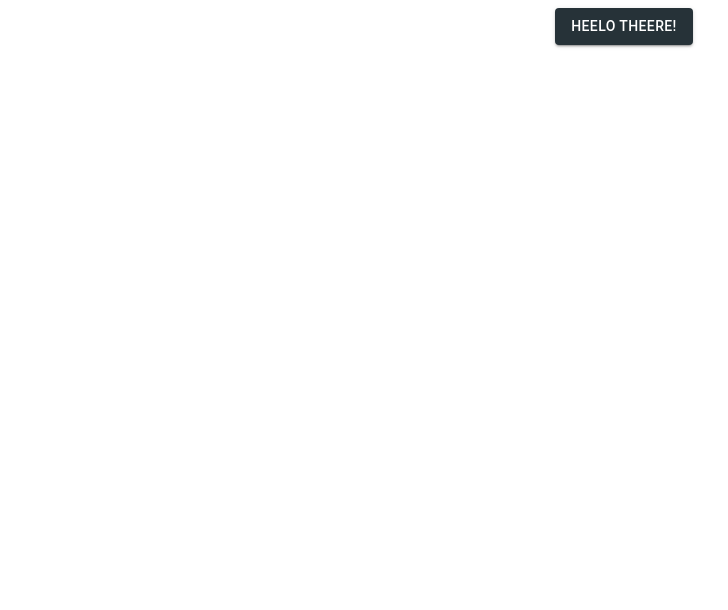
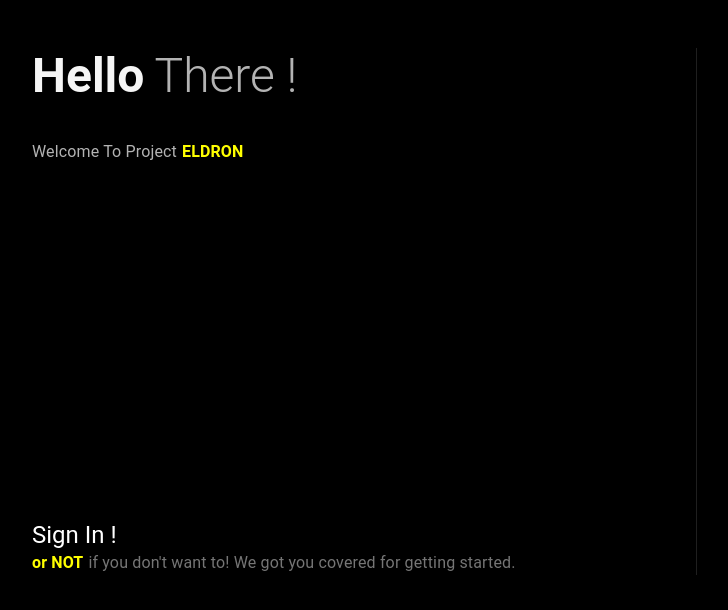
Before and after one commit to Sid911/eldron, a React app: page / in a window 1280 px wide. Shown: the top 610 px of the page, without its empty margins (16-744 px from the left). Built offline with nearby package versions, Linux system fonts and the light colour scheme.

Commit message:
Login Info completed and figured out themeing

```diff
--- a/public/index.html
+++ b/public/index.html
@@ -24,9 +24,9 @@
       work correctly both with client-side routing and a non-root public URL.
       Learn how to configure a non-root public URL by running `npm run build`.
     -->
-    <title>NW.js React App</title>
+    <title>ELROND</title>
   </head>
-  <body>
+  <body style="background-color: black;">
     <noscript>You need to enable JavaScript to run this app.</noscript>
     <div id="root"></div>
     <!--
--- /dev/null
+++ b/src/Components/Login/GridForm.jsx
@@ -0,0 +1,11 @@
+import React from 'react'
+import { Grid, Typography, Box, Divider } from "@material-ui/core";
+import { yellow, grey } from "@material-ui/core/colors/index";
+
+export function GridForm() {
+    return (
+        <Grid container xs={5} alignContent="flex-start">
+
+        </Grid>
+    )
+}
--- /dev/null
+++ b/src/Components/Login/GridInfo.jsx
@@ -0,0 +1,58 @@
+import React from 'react'
+import { Grid, Typography, Box, Divider } from "@material-ui/core";
+import { yellow, grey } from "@material-ui/core/colors/index";
+
+export function GridLeft() {
+    return (
+        <Grid item xs={6} justify="space-between">
+            <Grid item>
+
+                <Grid container >
+                    <Typography variant="h3" component="div">
+                        <Box fontWeight="fontWeightBold" color={grey[100]}>
+                            Hello
+							</Box>
+                    </Typography>
+                    <Typography variant="h3" component="div" color="textSecondary">
+                        <Box fontWeight="fontWeightLight" marginLeft="10px">
+                            There !
+							</Box>
+                    </Typography>
+                </Grid>
+                <br />
+                <br />
+                <Grid container>
+                    <Typography component="div" color="textSecondary">
+                        <Box fontWeight="fontWeightRegular">
+                            Welcome To Project
+							</Box>
+                    </Typography>
+                    <Typography component="div">
+                        <Box fontWeight="fontWeightBold" color={yellow["A200"]} marginLeft="5px">
+                            ELDRON
+							</Box>
+                    </Typography>
+                </Grid>
+
+            </Grid>
+            <Grid item style={{ marginTop: "60%" }}>
+                <Typography variant="h5" color="textPrimary">
+                    Sign In !
+					</Typography>
+                <Grid container>
+                    <Typography component="div">
+                        <Box fontWeight="fontWeightBold" color={yellow["A200"]} marginRight="5px">
+                            or NOT
+							</Box>
+                    </Typography>
+                    <Typography component="div" color="textSecondary">
+                        <Box fontWeight="fontWeightRegular" color={grey[600]}>
+                            if you don't want to! We got you covered for getting started.
+							</Box>
+                    </Typography>
+
+                </Grid>
+            </Grid>
+        </Grid>
+    )
+}
--- a/src/Components/Login/Login.jsx
+++ b/src/Components/Login/Login.jsx
@@ -1,15 +1,15 @@
-import React, { Component } from "react";
-import { Grid } from "@material-ui/core";
-import { makeStyles } from "@material-ui/core/styles";
+import React from "react";
+import { GridLeft } from "./GridInfo"
+import { GridForm } from "./GridForm"
+import { Grid, Typography, Box, Divider } from "@material-ui/core";
 
-const loginStyles = makeStyles((theme) => ({
-	root: {
-		flexGrow: 1,
-	},
-}));
 
-export default class Login extends Component {
-	render() {
-		return <Grid classes={classes.root} container></Grid>;
-	}
+export default function Login() {
+	return (
+		<Grid container style={{ padding: "40px", flexGrow: 1, height: "100%" }}>
+			<GridLeft />
+			<Divider orientation="vertical" flexItem variant="inset" />
+			<GridForm />
+		</Grid>
+	);
 }
--- a/src/index.jsx
+++ b/src/index.jsx
@@ -1,16 +1,16 @@
 import React from "react";
 import ReactDOM from "react-dom";
-import App from "./Components/App";
 import reportWebVitals from "./reportWebVitals";
 import { ThemeProvider } from "@material-ui/core/styles";
-import theme from "./theme";
+import Theme from "./theme";
+import Login from "./Components/Login/Login";
 
 ReactDOM.render(
-  <React.StrictMode>
-    <ThemeProvider theme={theme}>
-      <App />
-    </ThemeProvider>
-  </React.StrictMode>,
-  document.getElementById("root")
+	<React.StrictMode>
+		<ThemeProvider theme={Theme}>
+			<Login />
+		</ThemeProvider>
+	</React.StrictMode>,
+	document.getElementById("root")
 );
 reportWebVitals();
--- a/src/theme.js
+++ b/src/theme.js
@@ -1,13 +1,13 @@
 import { createMuiTheme } from "@material-ui/core";
 import "@material-ui/core/colors/index";
-import { blue, blueGrey } from "@material-ui/core/colors/index";
 
 const theme = createMuiTheme({
-  palette: {
-    primary: {
-      main: blueGrey[900],
-    },
-  },
+	neon: {
+		accent: "#FFF700",
+	},
+	palette: {
+		type: "dark",
+	},
 });
 
 export default theme;
```
Also changed, not shown: 1 other file (tests, documents, lock files or other folders).
